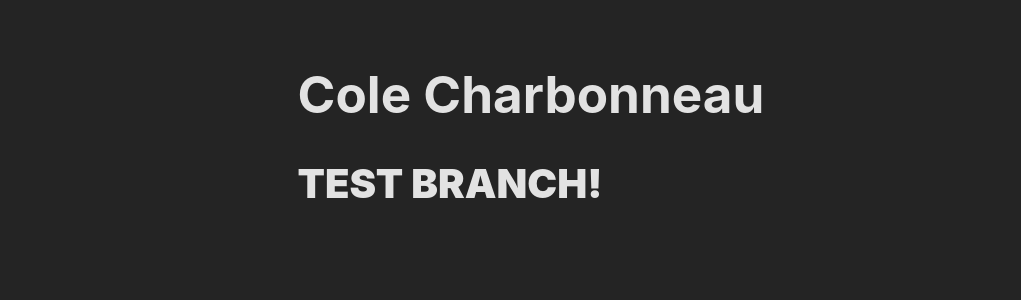
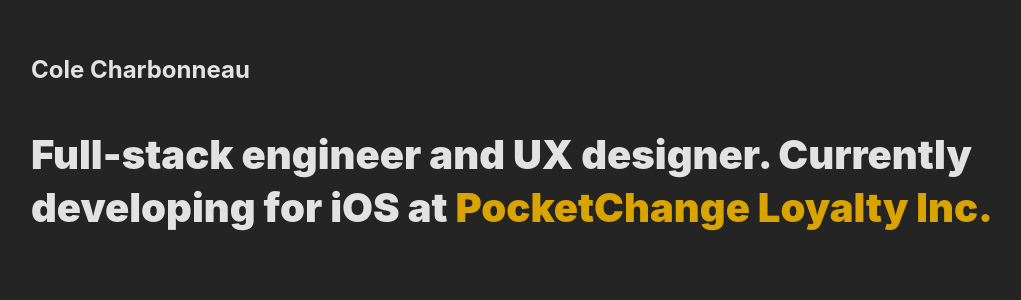
Before and after one commit to colecharb/colecharb-web, a React (Vite) app: page / in a window 1280 px wide. Shown: the top 300 px of the page, without its empty margins (109-1130 px from the left). Built offline with nearby package versions, Linux system fonts and the light colour scheme.

Commit message:
added about info

```diff
--- a/src/App.tsx
+++ b/src/App.tsx
@@ -7,10 +7,13 @@ function App() {
   return (
     <div className="App">
       <div>
-        <h1>Cole Charbonneau</h1>
-        <span className='big-text align-right'>
-          TEST BRANCH!
-        </span>
+        <h2>Cole Charbonneau</h2>
+        <p className='big-text'>
+          Full-stack engineer and UX designer.
+          Currently developing for iOS at <a href='https://pocketchangeapp.ca' target='_blank'>
+            PocketChange Loyalty Inc.
+          </a>
+        </p>
       </div>
     </div>
   )
```
